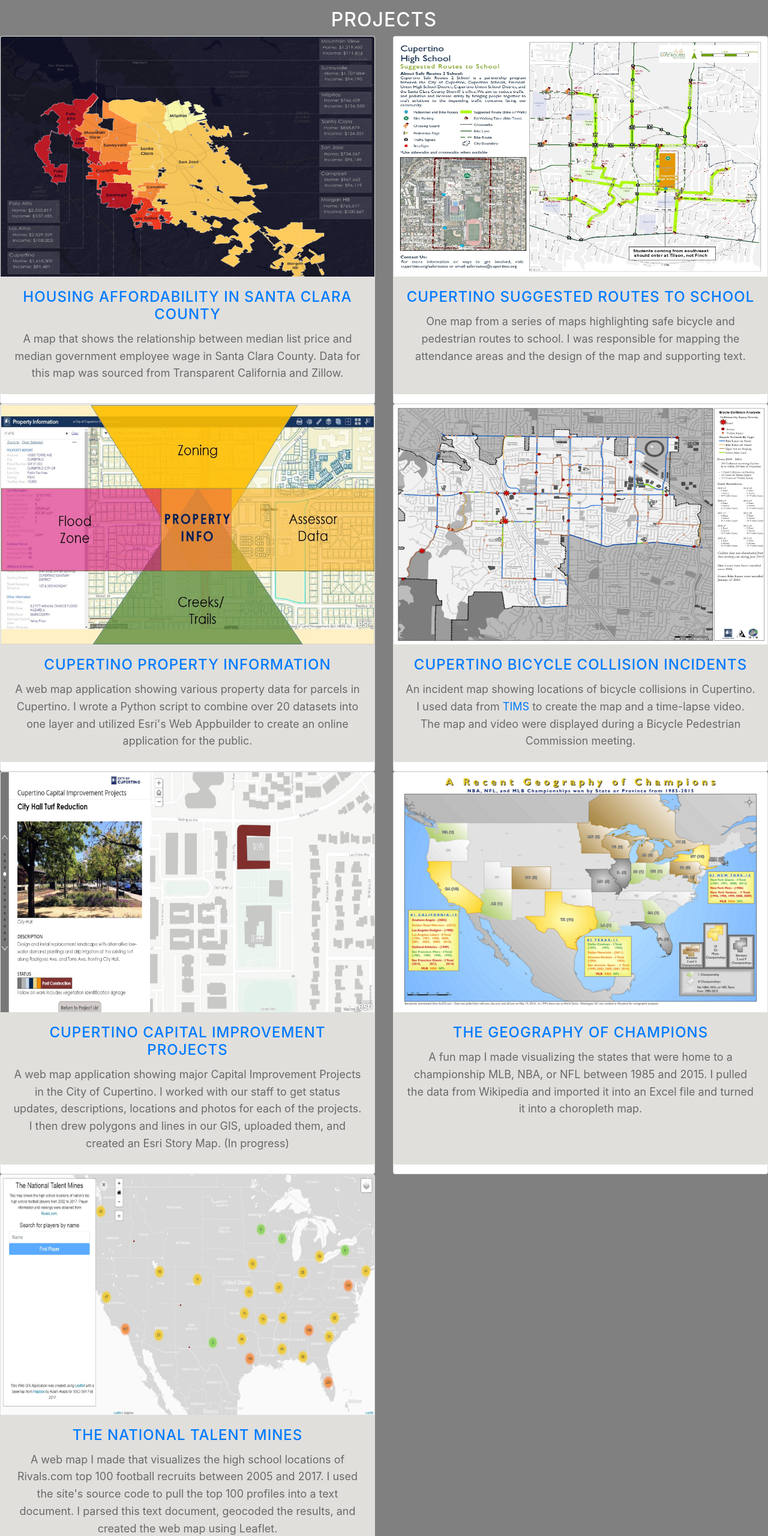
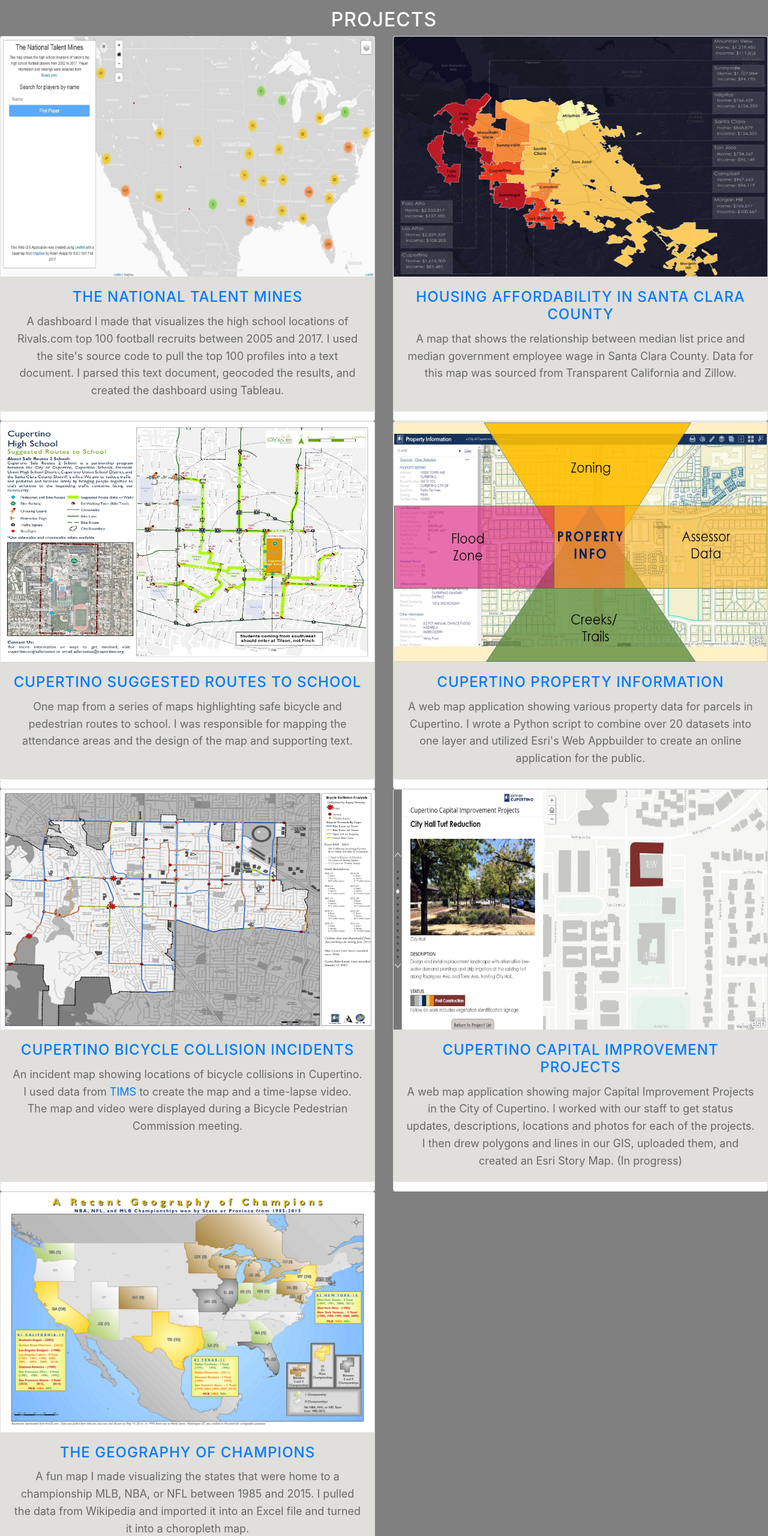
Before and after one commit to itsmeodom/adam, a website with bundled scripts: page index.html in a window 1280 px wide. Shown: the part 1185-3745 px from the top of the page at 60% size. Built offline with nearby package versions, Linux system fonts and the light colour scheme.

Commit message:
Updated CFP Map to Dash
Updated links and position of college football player dashboard

```diff
--- a/index.html
+++ b/index.html
@@ -94,6 +94,17 @@
     <section id="download" class="download-section content-section text-center">
         <h2>Projects</h2>
 <div class="row">
+           <div class="col-lg-6 portfolio-item">
+          <div class="card h-100">
+            <a href="https://bit.ly/cfpAA"><img class="card-img-top" src="https://raw.githubusercontent.com/itsmeodom/adam/master/img/football.jpg" alt=""></a>
+            <div class="card-body">
+              <h4 class="card-title">
+                <a href="https://bit.ly/cfpAA">The National Talent Mines</a>
+              </h4>
+              <p class="card-text">A dashboard I made that visualizes the high school locations of Rivals.com top 100 football recruits between 2005 and 2017. I used the site's source code to pull the top 100 profiles into a text document. I parsed this text document, geocoded the results, and created the dashboard using Tableau.</p>
+            </div>
+          </div>
+        </div>
         <div class="col-lg-6 portfolio-item">
           <div class="card h-100">
             <a href="https://raw.githubusercontent.com/itsmeodom/adam/master/img/Housing%20Affordability%20in%20Santa%20Clara%20County.jpg" target="_blank"><img class="card-img-top" src="https://raw.githubusercontent.com/itsmeodom/adam/master/img/Screenshot.png" alt=""></a>
@@ -160,17 +171,7 @@
             </div>
           </div>
         </div>
-        <div class="col-lg-6 portfolio-item">
-          <div class="card h-100">
-            <a href="https://itsmeodom.github.io/CollegeFootball/"><img class="card-img-top" src="https://raw.githubusercontent.com/itsmeodom/adam/master/img/football.jpg" alt=""></a>
-            <div class="card-body">
-              <h4 class="card-title">
-                <a href="https://itsmeodom.github.io/CollegeFootball/">The National Talent Mines</a>
-              </h4>
-              <p class="card-text">A web map I made that visualizes the high school locations of Rivals.com top 100 football recruits between 2005 and 2017. I used the site's source code to pull the top 100 profiles into a text document. I parsed this text document, geocoded the results, and created the web map using Leaflet.</p>
-            </div>
-          </div>
-        </div>
+
       </div>
       <!-- /.row -->
       </section>
```
